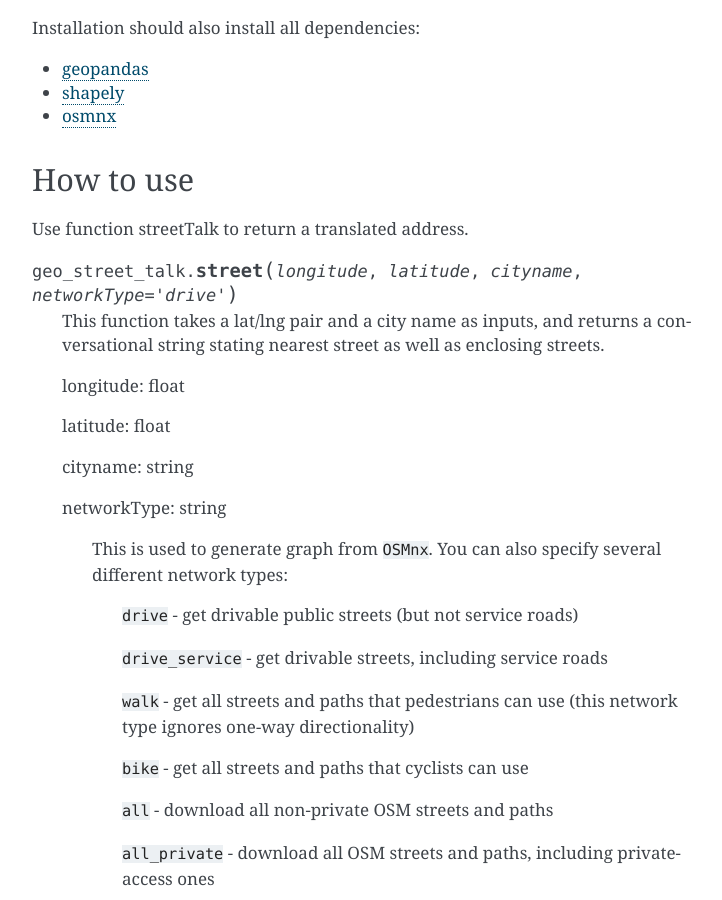
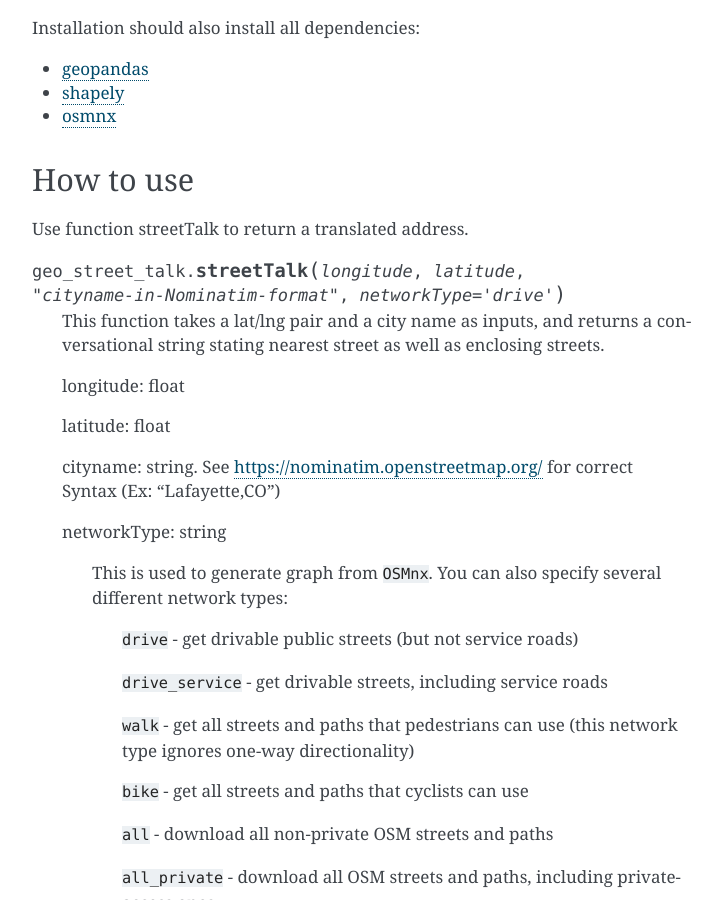
Before and after one commit to Streets-Data-Collaborative/geo-street-talk-global, a Sphinx documentation site: the page built from docs/source/index.rst, in a window 1280 px wide and 900 px high, scrolled down 959 px. Shown: the whole window, without its empty margins (388-1110 px from the left). Built offline with Sphinx 7.4.7, drawn with Linux system fonts in a browser that asks for light colours; some of the changed text lies outside the part shown.

Commit message:
Update index.rst
updated cityname instructions

```diff
--- a/docs/source/index.rst
+++ b/docs/source/index.rst
@@ -70,7 +70,7 @@ How to use
 
 Use function streetTalk to return a translated address.
 
-.. function:: geo_street_talk.street(longitude,latitude,cityname,networkType='drive')
+.. function:: geo_street_talk.streetTalk(longitude,latitude,"cityname-in-Nominatim-format",networkType='drive')
 
   This function takes a lat/lng pair and a city name as inputs, and returns
   a conversational string stating nearest street as well as enclosing streets.
@@ -79,7 +79,7 @@ Use function streetTalk to return a translated address.
 
   latitude: float
 
-  cityname: string
+  cityname: string. See https://nominatim.openstreetmap.org/ for correct Syntax (Ex: "Lafayette,CO")
 
   networkType: string
 
```
